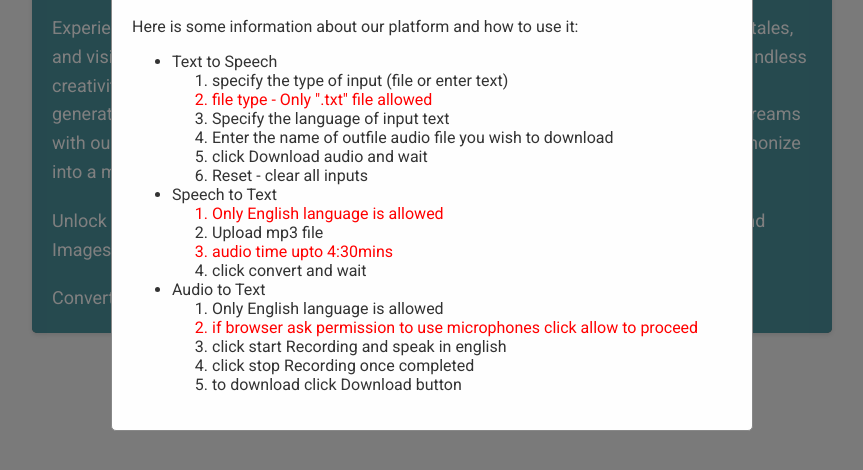
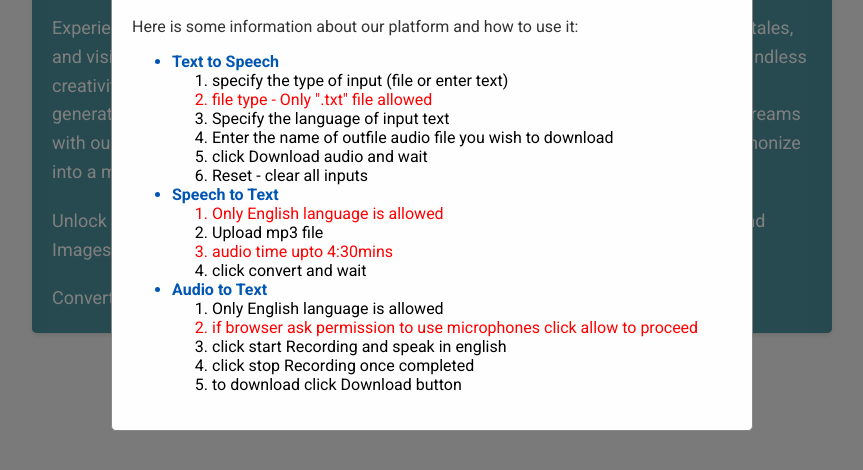
Before and after one commit to Madhu579/MultimodalHarmony, a plain HTML site: page index.html in a window 1280 px wide. Both pictures are taken after a click on the link "About Us". Shown: the part 92-562 px from the top of the page, without its empty margins (208-1071 px from the left). Drawn offline with Linux system fonts and the light colour scheme.

Commit message:
Update index.html

```diff
--- a/index.html
+++ b/index.html
@@ -34,6 +34,7 @@
             display: flex;
             align-items: center;
         }
+
         .menu ul {
             list-style-type: none;
             margin: 0;
@@ -161,6 +162,15 @@
             font-weight: bold;
             font-size: 16px;
         }
+        .bold-color{
+            color: #0056b3;
+            font-weight: 600;
+        }
+        ol li{
+            color: black;
+            font-weight:400;
+        }
+
         @media screen and (max-width: 600px) {
             .container {
                 padding: 10px;
@@ -230,7 +240,7 @@
                     Here is some information about our platform and how to use it:
                 </p>
                 <ul>
-                    <li>Text to Speech <ol>
+                    <li class="bold-color">Text to Speech <ol>
                         <li>specify the type of input (file or enter text)</li>
                         <li class="conditions">file type - Only ".txt" file allowed</li>
                         <li>Specify the language of input text</li>
@@ -238,13 +248,13 @@
                         <li>click Download audio and wait</li>
                         <li>Reset - clear all inputs</li>
                     </ol></li>
-                    <li>Speech to Text <ol>
+                    <li class="bold-color">Speech to Text <ol>
                         <li class="conditions">Only English language is allowed </li>
                         <li>Upload mp3 file</li>
                         <li class="conditions">audio time upto 4:30mins</li>
                         <li>click convert and wait</li>
                     </ol></li>
-                    <li>Audio to Text
+                    <li class="bold-color">Audio to Text
                         <ol>
                         <li>Only English language is allowed</li>
                         <li class="conditions">if browser ask permission to use microphones click allow to proceed</li>
```
